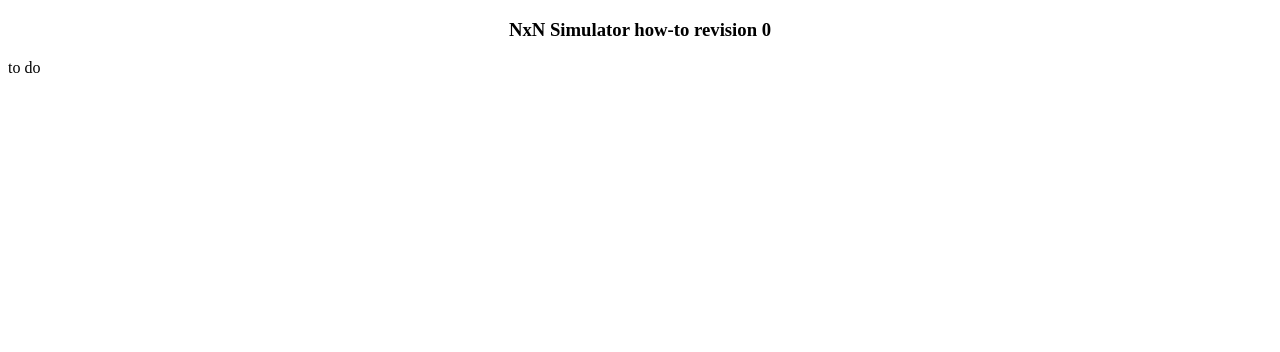
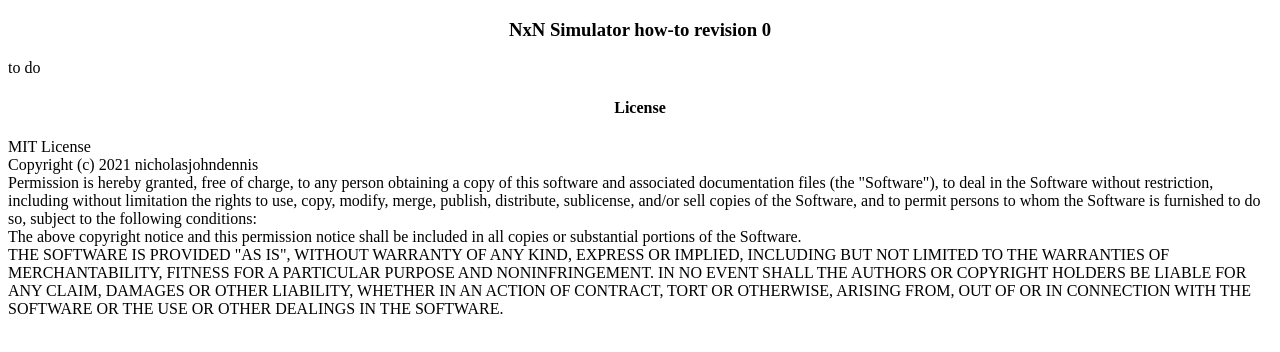
Before and after one commit to nicholasjohndennis/Neural-Dependency-Cartesian-Product-simulator, a plain HTML site: page doc/simulator/index.html in a window 1280 px wide. Drawn offline with Linux system fonts and the light colour scheme.

Commit message:
- oops, forgot to update license in docs

```diff
--- a/doc/simulator/index.html
+++ b/doc/simulator/index.html
@@ -16,5 +16,29 @@ text-align:left;
 <p>
 to do
 </p>
+<h4 id="License">License</h4>
+<p>
+MIT License
+<br>
+Copyright (c) 2021 nicholasjohndennis
+<br>
+Permission is hereby granted, free of charge, to any person obtaining a copy
+of this software and associated documentation files (the "Software"), to deal
+in the Software without restriction, including without limitation the rights
+to use, copy, modify, merge, publish, distribute, sublicense, and/or sell
+copies of the Software, and to permit persons to whom the Software is
+furnished to do so, subject to the following conditions:
+<br>
+The above copyright notice and this permission notice shall be included in all
+copies or substantial portions of the Software.
+<br>
+THE SOFTWARE IS PROVIDED "AS IS", WITHOUT WARRANTY OF ANY KIND, EXPRESS OR
+IMPLIED, INCLUDING BUT NOT LIMITED TO THE WARRANTIES OF MERCHANTABILITY,
+FITNESS FOR A PARTICULAR PURPOSE AND NONINFRINGEMENT. IN NO EVENT SHALL THE
+AUTHORS OR COPYRIGHT HOLDERS BE LIABLE FOR ANY CLAIM, DAMAGES OR OTHER
+LIABILITY, WHETHER IN AN ACTION OF CONTRACT, TORT OR OTHERWISE, ARISING FROM,
+OUT OF OR IN CONNECTION WITH THE SOFTWARE OR THE USE OR OTHER DEALINGS IN THE
+SOFTWARE.
+</p>
 </body>
 </html>
```
Also changed, not shown: doc/theory/index.html (+21 -4 lines).
